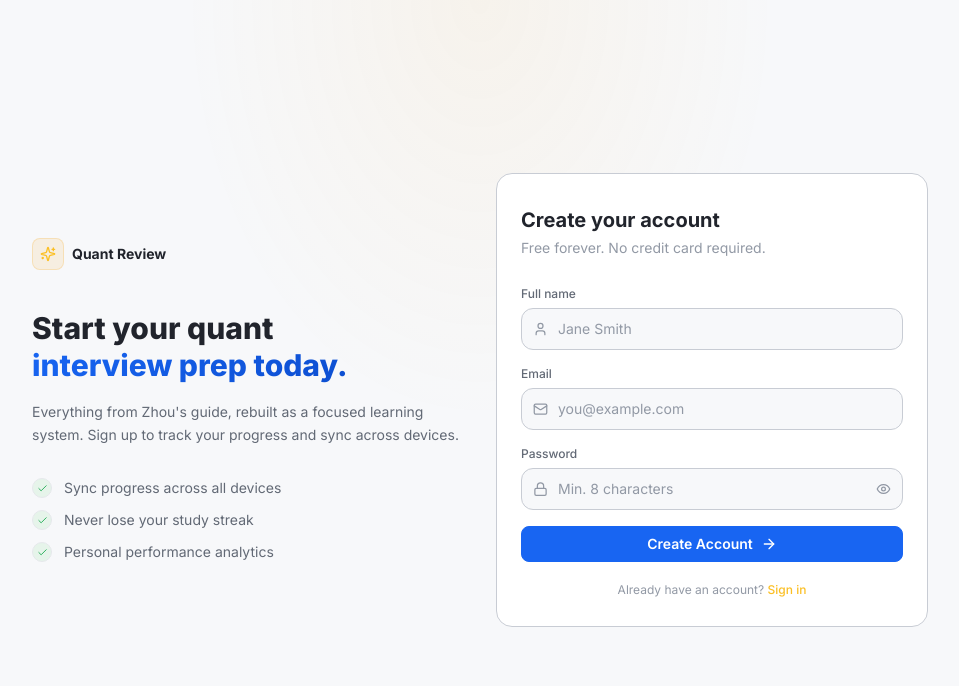
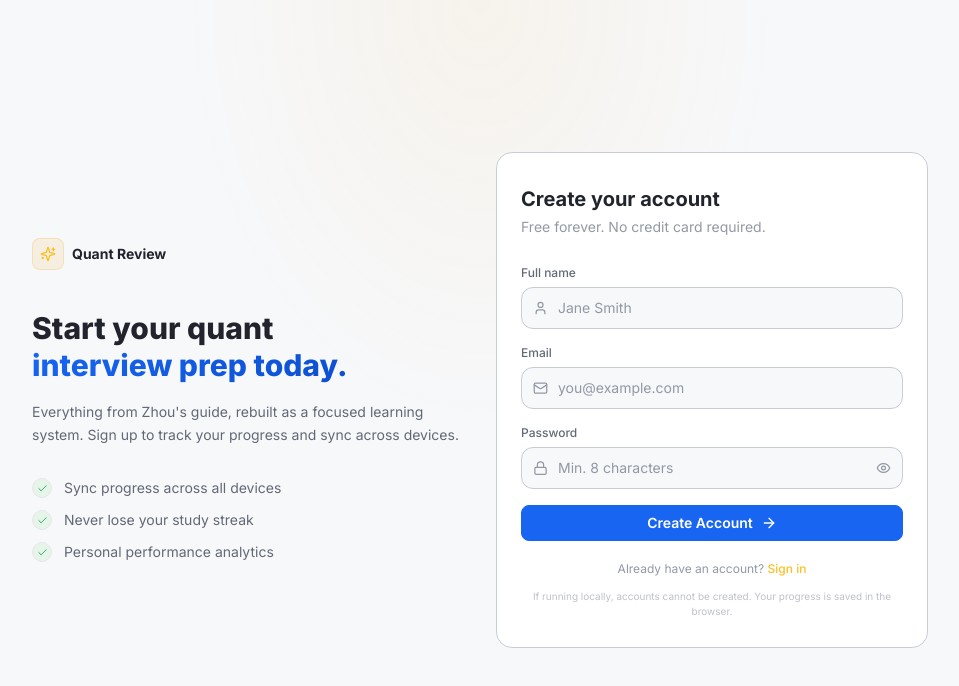
Before and after one commit to Aksaddd/Quant-Review, a Next.js app: page /signup in a window 1280 px wide. Shown: the top 686 px of the page, without its empty margins (160-1119 px from the left). Built offline with nearby package versions, Linux system fonts and the light colour scheme; no server answers.

Commit message:
Add local mode notice on signup page
https://claude.ai/code/session_01YWNfnq643nD2TqYQmYxzbY

```diff
--- a/src/app/(auth)/signup/page.tsx
+++ b/src/app/(auth)/signup/page.tsx
@@ -197,6 +197,10 @@ export default function SignupPage() {
               Sign in
             </Link>
           </p>
+
+          <p className="text-center text-[10px] text-[var(--text-muted)] mt-3 opacity-60">
+            If running locally, accounts cannot be created. Your progress is saved in the browser.
+          </p>
         </div>
       </div>
     </div>
```
